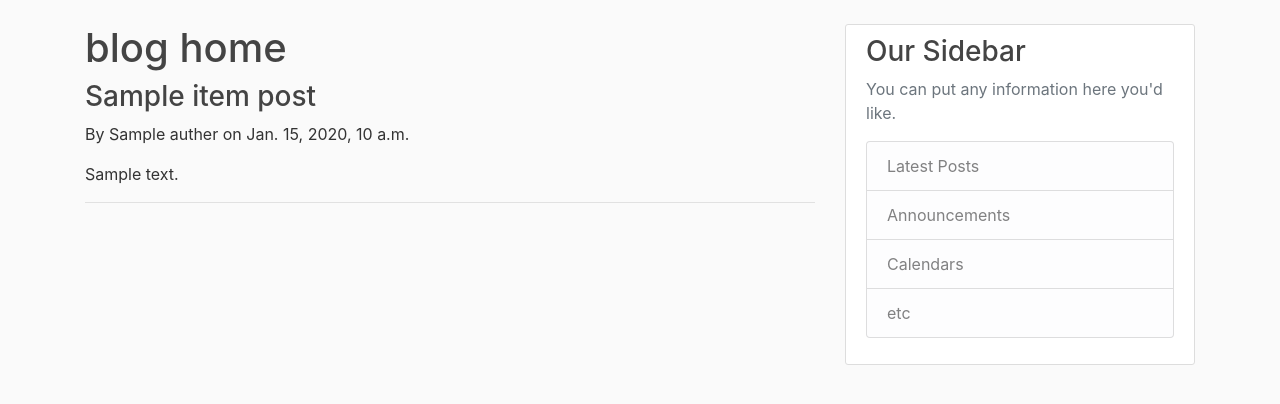
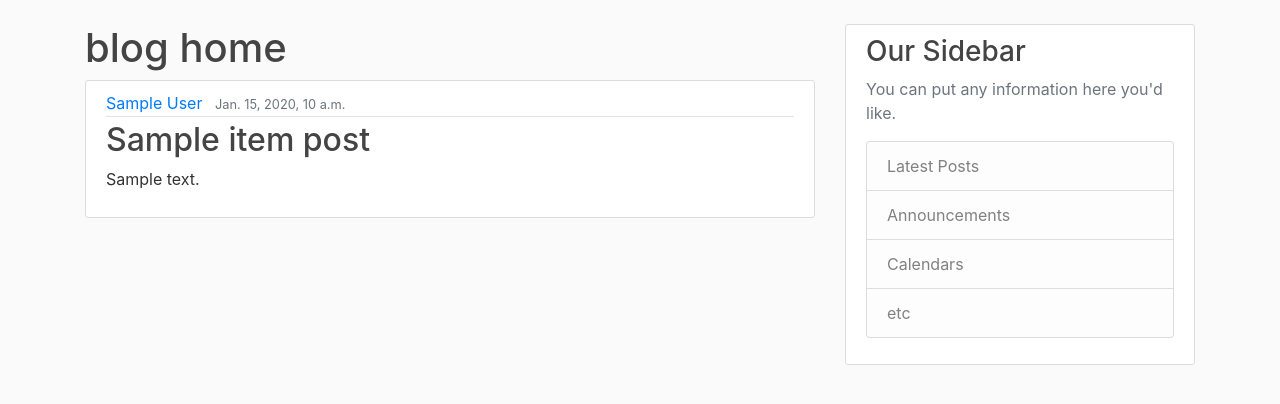
Before and after one commit to Blackjohnrose/DjangoBlog, a Django app: template tryDjango/blog/templates/blog/blog_home.html in a window 1280 px wide. Shown: the part 56-460 px from the top of the page. Run offline with Django 3.2, Linux system fonts and the light colour scheme; the template is opened without the code that fills it: most values are stand-ins (such as "Sample title", 1, 10 or a date in 2020); some libraries are stand-ins or nearby versions.

Commit message:
add css forbetter style

```diff
--- a/tryDjango/blog/templates/blog/blog_home.html
+++ b/tryDjango/blog/templates/blog/blog_home.html
@@ -3,9 +3,15 @@
 {% block content %}
     <h1> blog home </h1>
         {% for item_post in post %}
-            <h3> {{ item_post.title }} </h3>
-            <p>By {{ item_post.auther }} on {{ item_post.date_post }}</p>
-            <p> {{ item_post.content }}</p>
-            <hr>
+            <article class="media content-section">
+              <div class="media-body">
+                <div class="article-metadata">
+                  <a class="mr-2" href="#">{{ item_post.author }}</a>
+                  <small class="text-muted">{{ item_post.date_posted }}</small>
+                </div>
+                <h2><a class="article-title" href="#">{{ item_post.title }}</a></h2>
+                <p class="article-content">{{ item_post.content }}</p>
+              </div>
+            </article>
         {% endfor %}
 {% endblock %}
```
